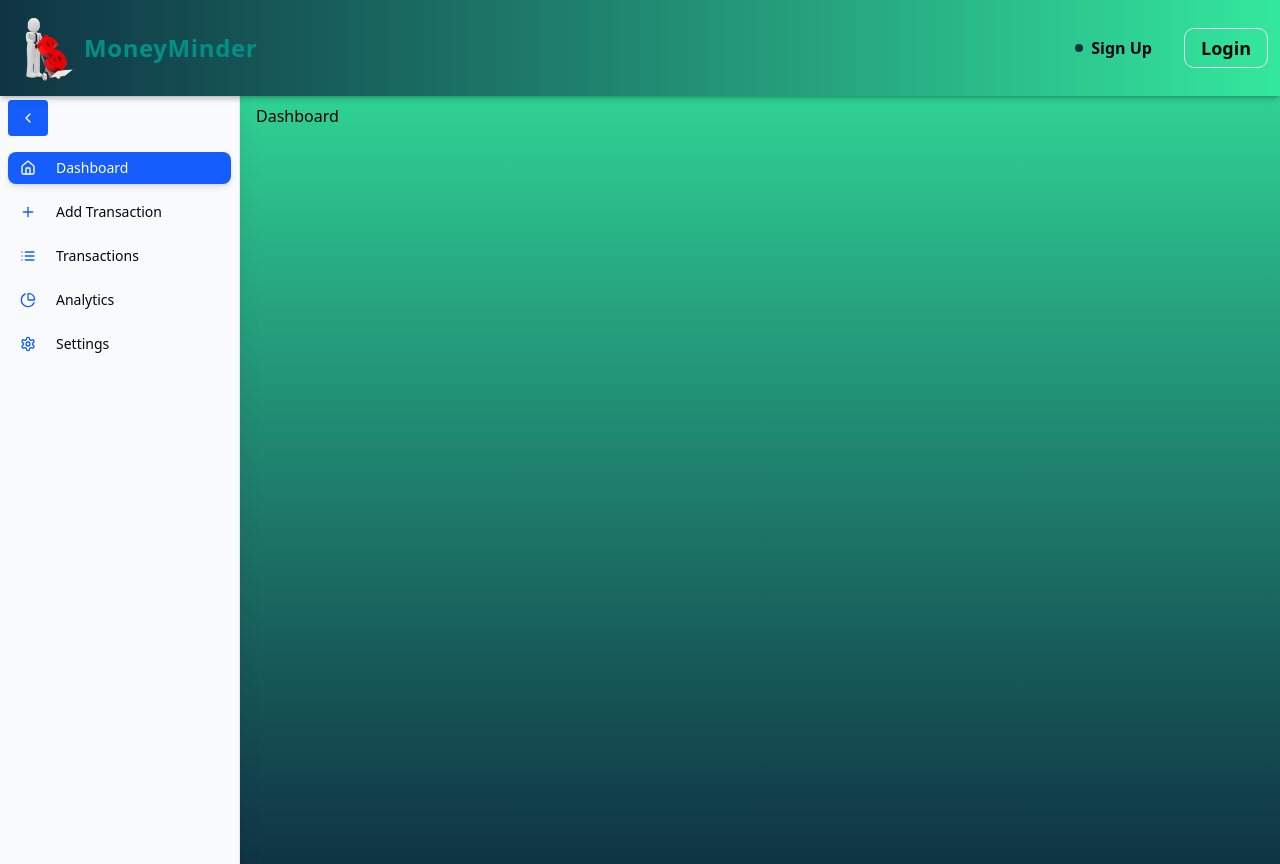
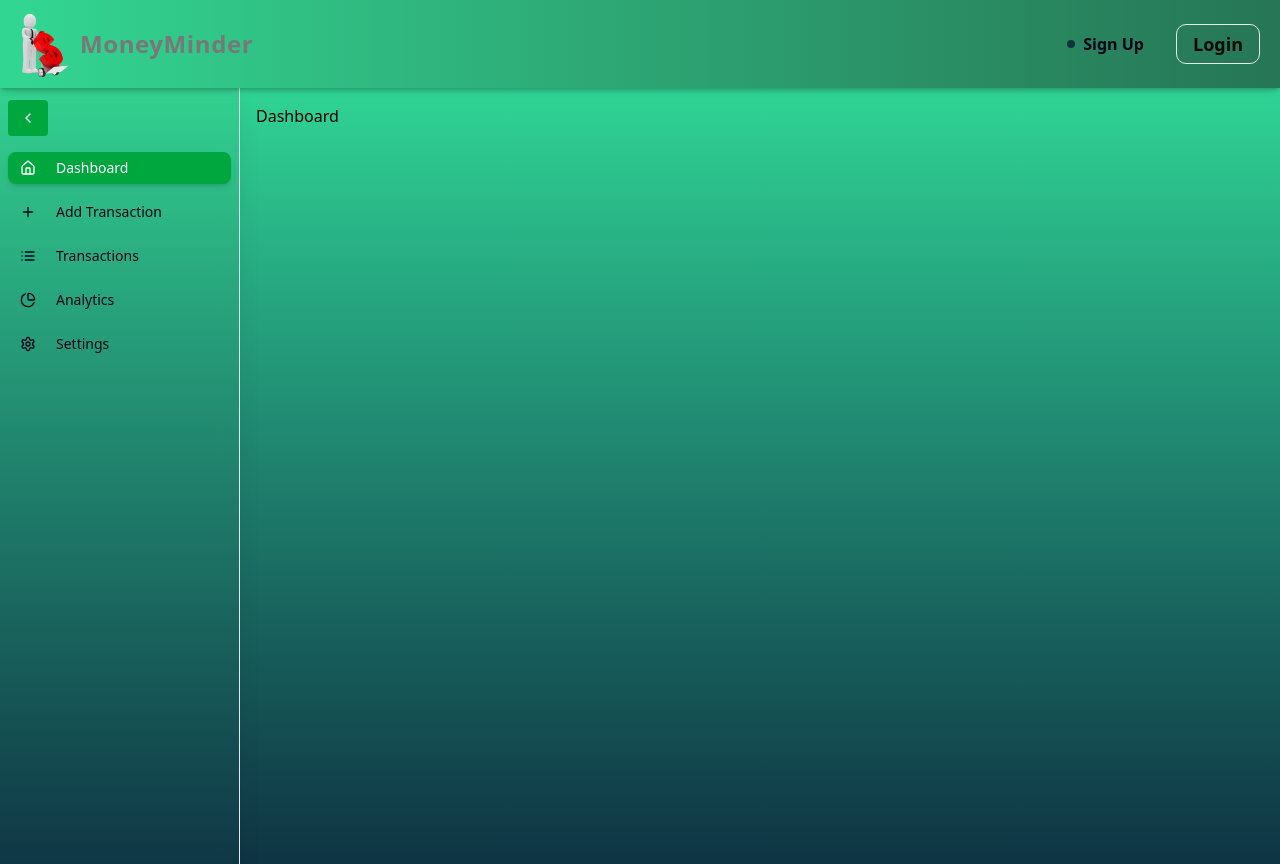
Before and after one commit to hshehriyaralam/MoneyMinder, a React (Vite) app: page / in a window 1280 px wide. Built offline with nearby package versions, Linux system fonts and the light colour scheme.

Commit message:
add-gradient-bg-in-sidebar&header

```diff
--- a/src/App.jsx
+++ b/src/App.jsx
@@ -17,8 +17,8 @@ const App = () => {
               <header className="fixed w-full  z-50 shadow-md  ">
           <Header />
         </header>
-        <div className="flex flex-1 pt-16   bg-gradient-to-b from-[#34E89E] to-[#0F3443]">
-          <div className="fixed left-0 top-16 h-[calc(100vh-4rem)] z-40">
+        <div className="flex flex-1 pt-16  bg-gradient-to-b from-[#34E89E] to-[#0F3443]">
+          <div className="fixed left-0 top-16 h-[calc(100vh-4rem)]   z-40">
             <AppSidebar isCollapsed={isCollapsed} setIsCollapsed={setIsCollapsed} />
           </div>
           <div
--- a/src/Components/layout/AppSidebar.jsx
+++ b/src/Components/layout/AppSidebar.jsx
@@ -54,23 +54,24 @@ const AppSidebar = ({ isCollapsed, setIsCollapsed }) => {
   }, []);
 
   return (
-    <>
+    <div >
       <SidebarProvider>
         {!isMobile && (
-          <Sidebar
-            className={`fixed top-20 left-0 h-screen  shadow-xl transition-all duration-300 z-50
-              ${isCollapsed ? "w-16" : "w-60"}
-              hidden md:block
-            `}
-          >
-            <SidebarContent>
-              <SidebarGroup>
-                <div className="flex justify-between items-center mt-3 text-white ">
+        <Sidebar
+        className={`fixed top-20 left-0 h-screen shadow-xl transition-all duration-300 z-50
+          ${isCollapsed ? "w-16" : "w-60"}
+          hidden md:block
+          bg-gradient-to-b from-[#34E89E] to-[#0F3443]
+        `}
+      >
+            <SidebarContent   className="h-full bg-gradient-to-b from-[#33d391] to-[#0F3443] " >
+              <SidebarGroup >
+                <div className="flex justify-between items-center mt-3   text-white ">
 
                   <Button
                     onClick={() => setIsCollapsed(!isCollapsed)}
                     variant="ghost"
-                    className="rounded p-2 bg-blue-600  hover:bg-blue-600    "
+                    className="rounded  bg-green-600  hover:bg-green-600    "
                   >
                     {isCollapsed ? <Menu className="w-4 h-4 text-white relative " /> : <ChevronLeft className="w-4 h-4  text-white  " />}
                   </Button>
@@ -83,10 +84,10 @@ const AppSidebar = ({ isCollapsed, setIsCollapsed }) => {
                           <Link
                             to={item.url}
                             className={`flex items-center  px-3 py-1 rounded-lg transition-all duration-300
-                              ${active === item.url ? "bg-blue-600 text-white shadow-md px-1" : "hover:bg-blue-500 hover:text-black"}
+                              ${active === item.url ? "bg-green-600 text-white shadow-md px-1" : "hover:bg-green-500 hover:text-black"}
                             `}
                           >
-                            <item.icon className={`w-4 h-4 ${active === item.url ? "text-white" : "text-blue-600"}`} />
+                            <item.icon className={`w-4 h-4 ${active === item.url ? "text-white" : "text-white-600"}`} />
                             {!isCollapsed && <span className="ml-3 font-medium">{item.title}</span>}
                           </Link>
                         </SidebarMenuButton>
@@ -109,7 +110,7 @@ const AppSidebar = ({ isCollapsed, setIsCollapsed }) => {
           className="fixed bottom-5 left-1/2 transform -translate-x-1/2 bg-white border-blue-900 text-white shadow-lg rounded-full px-3 py-2 flex justify-around w-[90%] max-w-md"
         />
       )}
-    </>
+    </div>
   );
 };
 
--- a/src/Components/layout/Dock.jsx
+++ b/src/Components/layout/Dock.jsx
@@ -87,7 +87,7 @@ function DockLabel({ children, className = "", ...rest }) {
           animate={{ opacity: 1, y: -10 }}
           exit={{ opacity: 0, y: 0 }}
           transition={{ duration: 0.2 }}
-          className={`${className} absolute -top-6 left-1/2 w-fit whitespace-pre rounded-md border border-gray-300 bg-gray-200 px-2 py-0.5 text-xs text-black font-bold`}
+          className={`${className} absolute -top-6 left-1/2 w-fit h-fit whitespace-pre rounded-md border border-gray-300  px-2 py-0.5 text-xs text-black font-bold`}
           role="tooltip"
           style={{ x: "-50%" }}
         >
@@ -100,7 +100,7 @@ function DockLabel({ children, className = "", ...rest }) {
 
 function DockIcon({ children, className = "" }) {
   return (
-    <div className={`flex items-center justify-center bg-gray-200 border-gray-300 border-2 p-2 rounded-full ${className}`}>
+    <div className={`flex items-center justify-center bg-white bg-opacity-20 border-gray-300 border-2 p-2 rounded-full ${className}`}>
       {children}
     </div>
   );
--- a/src/Components/layout/Header.jsx
+++ b/src/Components/layout/Header.jsx
@@ -6,14 +6,14 @@ import Logo from "../../assets/images/Finace_logo.png";
 
 const Header = () => {
   return (
-    <header className="w-full p-3 flex justify-between items-center bg-gradient-to-l from-[#34E89E] to-[#0F3443] shadow-md md:p-3 lg:p-3">
+    <header className="w-full p-2 flex justify-between items-center bg-gradient-to-l from-[#267655] to-[#32d793] shadow-md md:p-3 lg:p-2">
       <div className="flex items-center">
         <img src={Logo} alt="Logo" className="w-12 md:w-14 lg:w-18" />
-        <h1 className="text-lg md:text-2xl font-extrabold text-[#1E40AF] tracking-wide font-sans  text-[#009087]">
+        <h1 className="text-lg md:text-2xl font-extrabold text-[#777877] tracking-wide font-sans  text-[#009087]">
           MoneyMinder
         </h1>
       </div>
-        <div className="flex gap-2 sm:gap-2 md:gap-3">
+        <div className="flex mx-3 gap-2 sm:gap-2 md:gap-3">
         <InteractiveHoverButtonDemo Name={'Sign Up'} />
         <ButtonComponent Name={'Login'} />
       </div>
```
